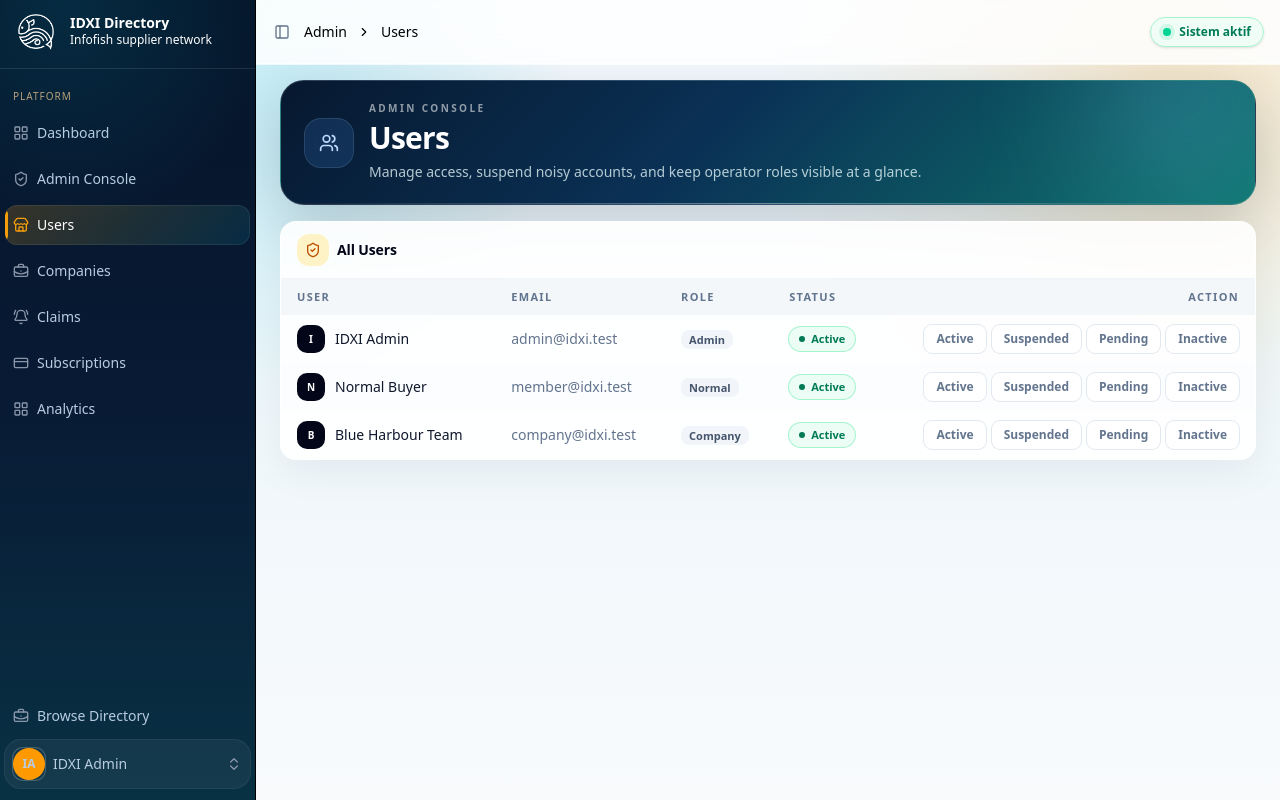
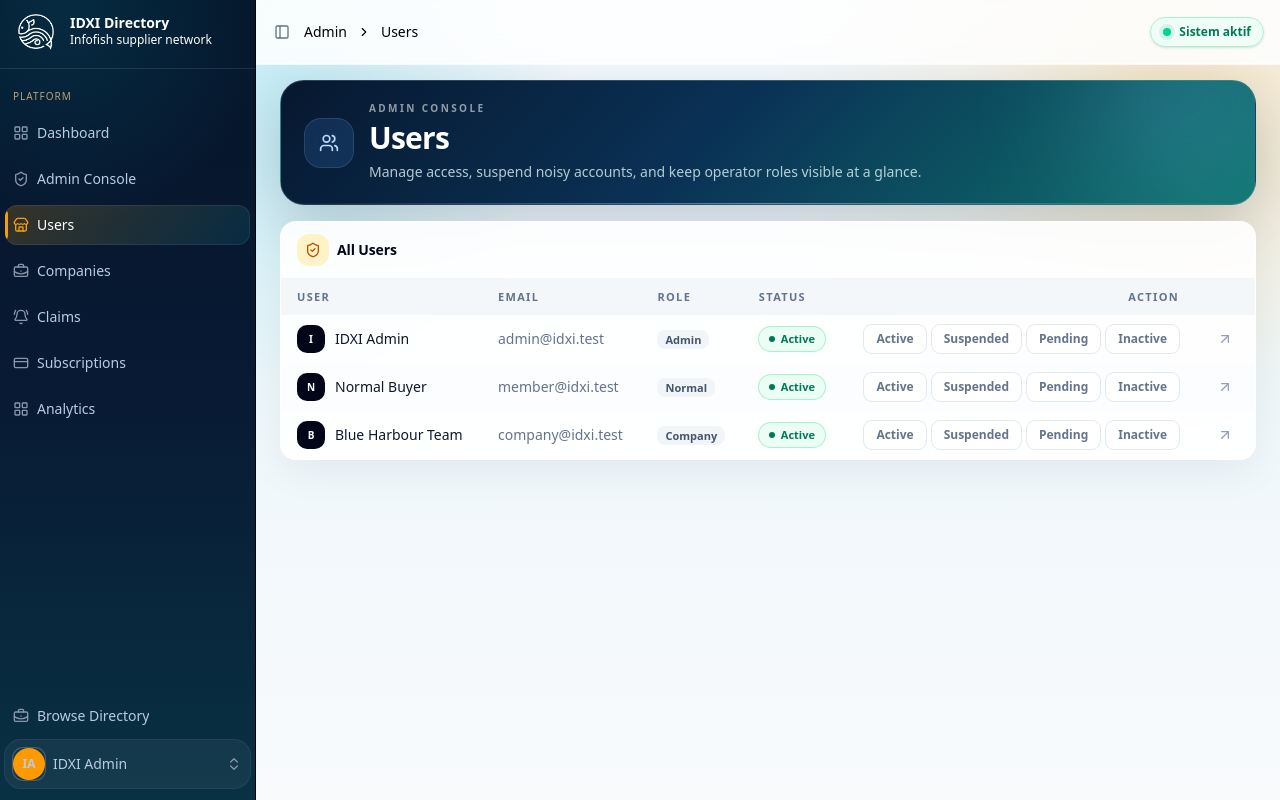
Before and after one commit to shukrisenawi/lr_directory, a Laravel app: page /admin/users in a window 1280 px wide. Run offline with Laravel 12, Linux system fonts and the light colour scheme; the visitor is signed in with stand-in values (Sample User, id 1); data comes from the database, SQL or seed files in the repository; style sheets or scripts are compiled from the project's sources; some libraries are stand-ins or nearby versions.

Commit message:
Betul controller user show, tambah button arrow pada table users

```diff
--- a/app/Http/Controllers/Admin/AdminUserController.php
+++ b/app/Http/Controllers/Admin/AdminUserController.php
@@ -26,12 +26,8 @@ class AdminUserController extends Controller
 
     public function show(User $user): Response
     {
-        $user->loadCount([
-            'companies' => fn($q) => $q->whereNull('deleted_at'),
-        ]);
-
         $companies = Company::query()
-            ->where('user_id', $user->id)
+            ->where('claimed_by_user_id', $user->id)
             ->select(['id', 'name', 'status', 'slug', 'created_at'])
             ->latest()
             ->get();
--- a/resources/js/pages/admin/users.tsx
+++ b/resources/js/pages/admin/users.tsx
@@ -3,7 +3,7 @@ import { Table, TableBody, TableCell, TableHead, TableHeader, TableRow } from '@
 import AppLayout from '@/layouts/app-layout';
 import { type BreadcrumbItem, type User } from '@/types';
 import { Head, Link, router } from '@inertiajs/react';
-import { ShieldCheck, Users } from 'lucide-react';
+import { ArrowUpRight, ShieldCheck, Users } from 'lucide-react';
 
 const breadcrumbs: BreadcrumbItem[] = [
     { title: 'Admin', href: '/admin' },
@@ -40,6 +40,7 @@ export default function AdminUsers({ users }: AdminUsersProps) {
                                     <TableHead>Role</TableHead>
                                     <TableHead>Status</TableHead>
                                     <TableHead className="text-right">Action</TableHead>
+                                    <TableHead className="w-10"></TableHead>
                                 </TableRow>
                             </TableHeader>
                             <TableBody>
@@ -77,6 +78,14 @@ export default function AdminUsers({ users }: AdminUsersProps) {
                                             ))}
                                         </div>
                                     </TableCell>
+                                    <TableCell className="text-right">
+                                        <Link
+                                            href={route('admin.users.show', user.id)}
+                                            className="inline-flex cursor-pointer items-center justify-center rounded-lg p-1.5 text-slate-400 transition hover:bg-cyan-100 hover:text-cyan-700"
+                                        >
+                                            <ArrowUpRight className="size-4" />
+                                        </Link>
+                                    </TableCell>
                                 </TableRow>
                             ))}
                         </TableBody>
```
